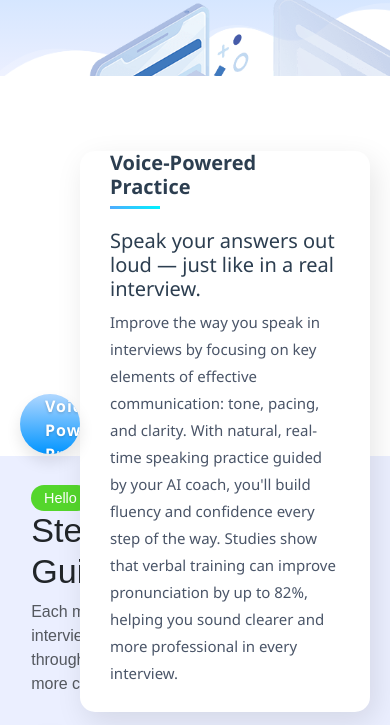
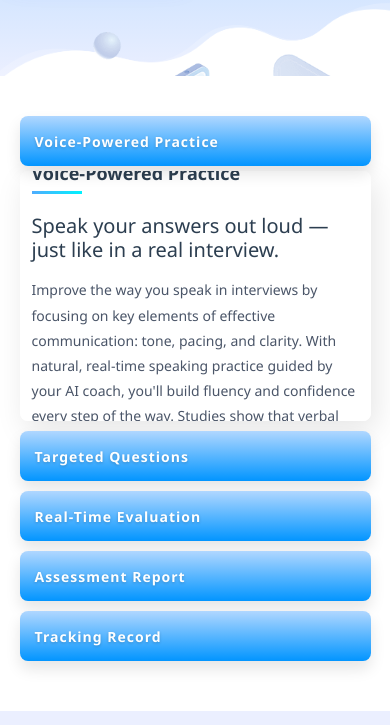
Before and after one commit to an-liu1/job_ai, a Vue app: page / in a window 390 px wide. Shown: the part 792-1517 px from the top of the page. Built offline with nearby package versions, Linux system fonts and the light colour scheme; no server answers; what vue-typer would draw is missing.

Commit message:
responsive design

```diff
--- a/src/views/PrivacyPolicy.vue
+++ b/src/views/PrivacyPolicy.vue
@@ -317,6 +317,7 @@ export default {
 
 @media (max-width: 768px) {
   .privacy-container {
+    margin-top: 120px;
     padding: 10px;
   }
 
--- a/src/views/TermOfUse.vue
+++ b/src/views/TermOfUse.vue
@@ -340,6 +340,7 @@ export default {
 @media (max-width: 768px) {
   .terms-container {
     padding: 10px;
+    margin-top: 120px;
   }
 
   .terms-card {
--- a/src/views/home/BannerView.vue
+++ b/src/views/home/BannerView.vue
@@ -144,4 +144,14 @@ export default {
     padding-top: 260px;
   }
 }
+@media (max-width: 431px) {
+  .home-section {
+    padding-top: 300px;
+  }
+}
+@media (max-width: 391px) {
+  .home-section {
+    padding-top: 380px;
+  }
+}
 </style>
--- a/src/views/home/FAQ.vue
+++ b/src/views/home/FAQ.vue
@@ -132,6 +132,11 @@ export default {
     @media only screen and (max-width: 991px) {
       font-size: 12px;
     }
+    @media only screen and (max-width: 431px) {
+      font-size: 12px;
+      line-height: 1;
+      text-align: left;
+    }
   }
 
   ::v-deep .el-collapse-item__header:hover {
--- a/src/views/home/FeatureView.vue
+++ b/src/views/home/FeatureView.vue
@@ -17,6 +17,9 @@
         >
           <div class="header-content">
             <span class="accordion-title">{{ item.title }}</span>
+            <span class="accordion-icon">
+              {{ activeIndex === index ? "−" : "+" }}
+            </span>
           </div>
         </div>
         <div class="accordion-content" v-show="activeIndex === index">
@@ -38,6 +41,7 @@ export default {
       activeIndex: 0,
       activeColor: "#4facfe",
       inactiveColor: "#3a7bd5",
+      isMobile: false,
       items: [
         {
           title: "Voice-Powered Practice",
@@ -90,6 +94,7 @@ export default {
   font-family: "Segoe UI", Tahoma, Geneva, Verdana, sans-serif;
 }
 
+/* 桌面端样式 - 水平布局 */
 .accordion-wrapper {
   display: flex;
   height: 300px;
@@ -133,28 +138,90 @@ export default {
   transform: scale(1.03);
 }
 
-.accordion-header::before {
-  content: "";
+.accordion-content {
   position: absolute;
+  left: 100px;
+  right: 0;
   top: 0;
-  left: 0;
-  right: 0;
   bottom: 0;
-  background: rgba(255, 255, 255, 0.1);
-  opacity: 0;
-  transition: opacity 0.3s ease;
+  background: white;
+  border-radius: 15px;
+  padding: 20px 30px;
+  box-shadow: 5px 10px 30px rgba(0, 0, 0, 0.1);
+  z-index: 1;
+  overflow: hidden;
+  display: flex;
+  align-items: center;
+  overflow-y: auto;
 }
 
-.accordion-header:hover::before {
-  opacity: 1;
+/* 移动端样式 - 垂直布局 */
+@media (max-width: 992px) {
+  .accordion-wrapper {
+    flex-direction: column;
+    height: auto;
+    padding: 0;
+    width: 90%;
+    margin: 0 auto;
+  }
+
+  .accordion-item {
+    width: 100%;
+    margin-right: 0;
+    margin-bottom: 10px;
+    flex: 1 1 auto !important;
+    display: block;
+  }
+
+  .accordion-header {
+    width: 100%;
+    height: 60px;
+    writing-mode: horizontal-tb;
+    padding: 0 20px;
+    flex-direction: row;
+    justify-content: space-between;
+    border-radius: 8px;
+    align-self: auto;
+    flex: 0 0 auto;
+  }
+
+  .accordion-title {
+    writing-mode: horizontal-tb;
+    text-align: left;
+  }
+
+  .accordion-icon {
+    display: inline-block;
+    font-size: 20px;
+    font-weight: bold;
+  }
+
+  .accordion-content {
+    position: static !important;
+    width: 100% !important;
+    left: auto !important;
+    right: auto !important;
+    top: auto !important;
+    bottom: auto !important;
+    margin-top: 5px;
+    padding: 15px;
+    border-radius: 8px;
+    height: auto;
+    max-height: 300px;
+    overflow-y: auto;
+  }
+
+  .content-inner {
+    animation: none;
+  }
 }
 
+/* 公共样式 */
 .header-content {
   display: flex;
-  flex-direction: column;
   align-items: center;
   justify-content: space-between;
-  height: 100%;
+  width: 100%;
 }
 
 .accordion-title {
@@ -164,20 +231,8 @@ export default {
   text-shadow: 0 1px 3px rgba(0, 0, 0, 0.2);
 }
 
-.accordion-content {
-  position: absolute;
-  left: 100px;
-  right: 0;
-  top: 0;
-  bottom: 0;
-  background: white;
-  border-radius: 15px;
-  padding: 0 30px;
-  box-shadow: 5px 10px 30px rgba(0, 0, 0, 0.1);
-  z-index: 1;
-  overflow: hidden;
-  display: flex;
-  align-items: center;
+.accordion-icon {
+  display: none;
 }
 
 .content-inner {
@@ -190,11 +245,11 @@ export default {
 @keyframes fadeIn {
   from {
     opacity: 0;
-    transform: translateX(-20px); /* 从左边20px开始 */
+    transform: translateX(-20px);
   }
   to {
     opacity: 1;
-    transform: translateX(0); /* 移动到原始位置 */
+    transform: translateX(0);
   }
 }
 
@@ -219,6 +274,7 @@ export default {
 
 .content-subTitle {
   color: #2c3e50;
+  margin-bottom: 15px;
 }
 
 .content-text {
@@ -228,51 +284,29 @@ export default {
   margin-bottom: 25px;
 }
 
-/* 响应式设计 */
-@media (max-width: 992px) {
-  .accordion-wrapper {
-    flex-direction: column;
-    min-height: auto;
-    padding: 20px;
+/* 小手机优化 */
+@media (max-width: 576px) {
+  .accordion-header {
+    height: 50px;
+    padding: 0 15px;
   }
 
-  .accordion-item {
-    flex: 0 0 60px;
-    margin-right: 0;
-    margin-bottom: 15px;
-    width: 100%;
-  }
-
-  .accordion-item.active {
-    flex: 0 0 auto;
-    min-height: 200px;
-  }
-
-  .accordion-header {
-    width: 100%;
-    height: 60px;
-    writing-mode: horizontal-tb;
-    transform: none;
-    padding: 0 25px;
-    flex: 0 0 60px;
-    justify-content: space-between;
+  .accordion-title {
+    font-size: 14px;
   }
 
   .accordion-content {
-    position: static;
-    margin-top: 15px;
-    left: 0;
-    width: 100%;
+    padding: 12px;
+    max-height: 250px;
   }
-}
 
-@media (max-width: 576px) {
   .content-title {
-    font-size: 20px;
+    padding-top: 100px;
+    font-size: 18px;
   }
 
   .content-text {
-    font-size: 15px;
+    font-size: 14px;
   }
 }
 </style>
```
